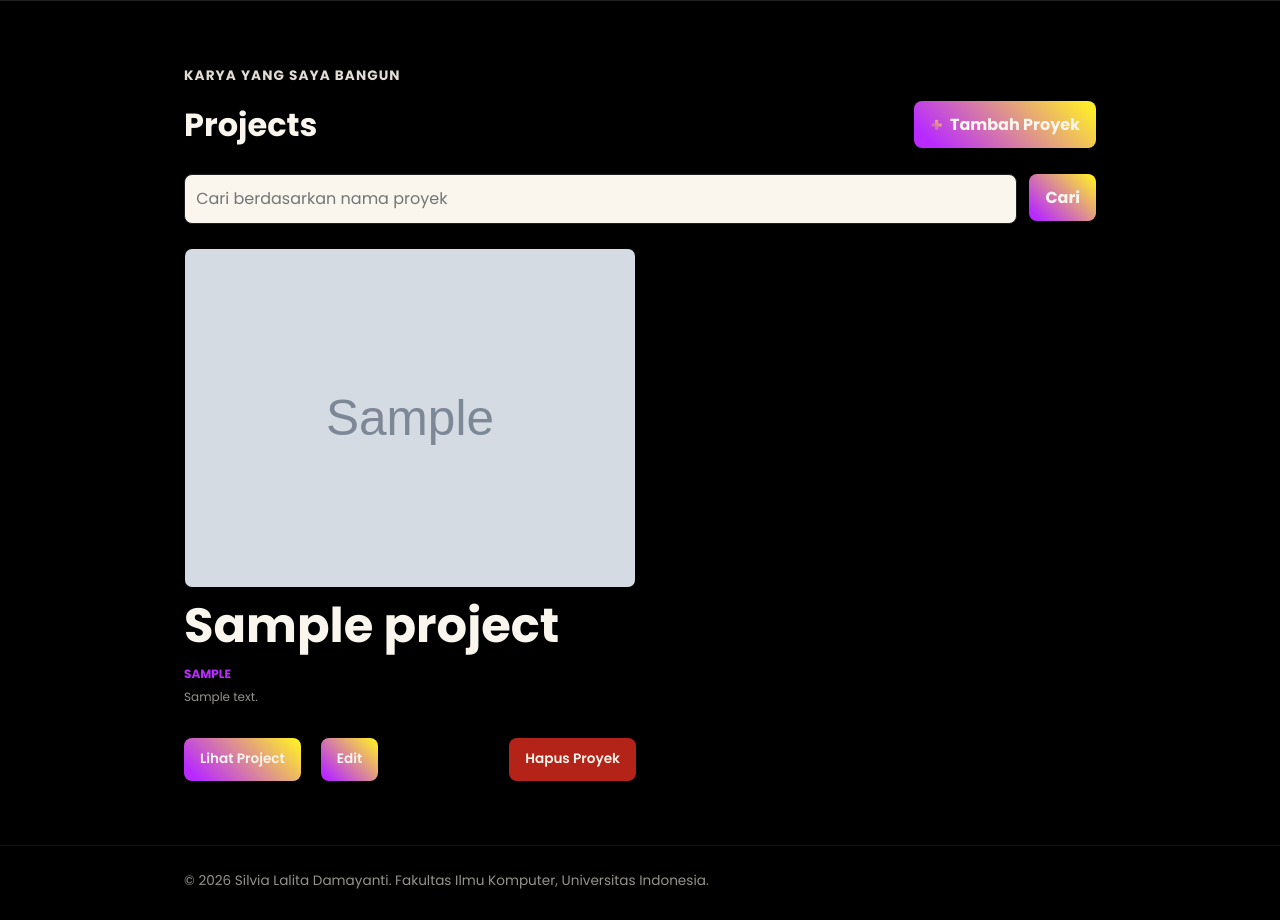
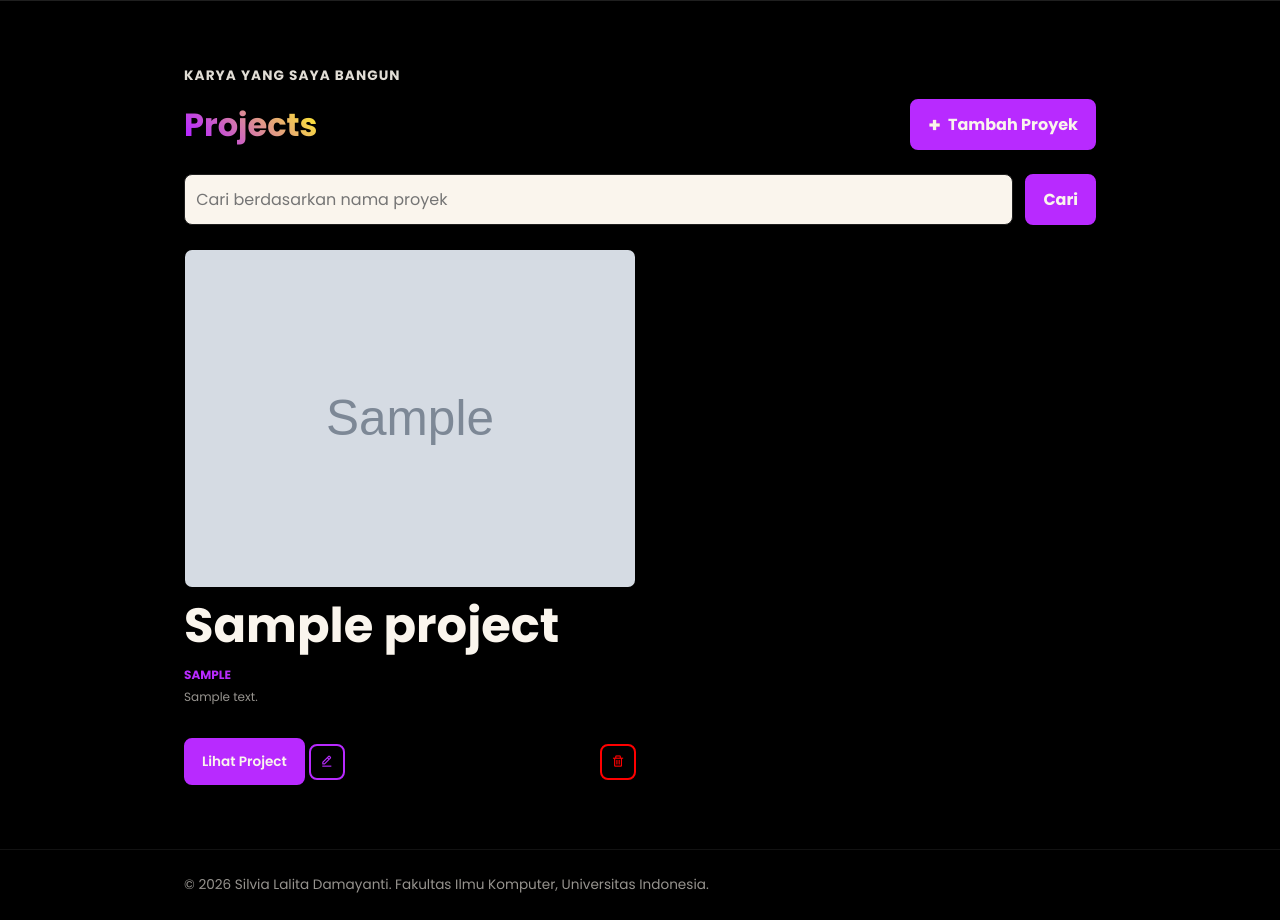
Before and after one commit to silvialalita/myportofolio, a Django app: page /projects/ in a window 1280 px wide. Shown: the part 74-994 px from the top of the page. Before the commit the page ends 963 px from the top, so only its background shows below. Run offline with Django 5.2, Linux system fonts and the light colour scheme; tables that the repository leaves empty hold one stand-in row (values such as "Sample post"); grey boxes marked "Sample" are stand-in pictures; some libraries are stand-ins or nearby versions.

Commit message:
style: improve buttons and forms UI

```diff
--- a/static/css/style.css
+++ b/static/css/style.css
@@ -578,7 +578,8 @@ span{
 }
 
 .form-group input,
-.form-group textarea {
+.form-group textarea,
+.form-group select {
     width: 100%;
     box-sizing: border-box;
     padding: 0.7rem;
@@ -591,9 +592,10 @@ span{
 }
 
 .form-group input:focus,
-.form-group textarea:focus {
+.form-group textarea:focus,
+.form-group select:focus {
     outline: 2px solid var(--accent);
-    border-color: var(--accent);
+    border-color: var(--line);
 }
 
 .form-error {
@@ -605,10 +607,10 @@ span{
 .button {
     display: inline-block;
     height: fit-content;
-    border: 0;
+    border: 2px solid var(--accent-dark);
     border-radius: var(--radius);
     padding: 0.65rem 1rem;
-    background: var(--gradient-primary);
+    background: var(--accent-dark);
     color: var(--ink);
     cursor: pointer;
     font: inherit;
@@ -617,7 +619,22 @@ span{
 }
 
 .button-secondary {
-    background: red;
+    background: var(--line);
+    border: 2px solid var(--accent-dark);
+    color: var(--accent-dark);
+
+}
+
+.button-tertiary{
+    width: 2.25rem;
+    height: 2.25rem;
+
+    display: flex;
+    align-items: center;
+    justify-content: center;
+
+    background-color: transparent;
+    color: var(--accent-dark);
 }
 
 
@@ -662,6 +679,7 @@ span{
 .project-add-button span {
     font-size: 1.25rem;
     line-height: 1;
+    color: var(--ink);
 }
 
 .project-search {
@@ -690,7 +708,7 @@ span{
     display: flex;
     align-items: center;
     flex-wrap: wrap;
-    gap: 20px;
+    gap: 4px;
     margin-top: 1rem;
 }
 
@@ -741,7 +759,8 @@ span{
     height: 100%;
     border: 0;
     padding: 0;
-    background: rgba(28, 25, 23, 0.58);
+    background: var(--line);
+    opacity: var(--opacity);
     cursor: default;
 }
 
@@ -754,15 +773,16 @@ span{
     border: 1px solid var(--line);
     border-radius: var(--radius);
     box-shadow: 0 1rem 3rem rgba(28, 25, 23, 0.22);
+    color: var(--ink);
 }
 
 .project-delete-modal__content h2 {
     margin: 0 0 0.75rem;
-    font-family:
-        "Space Grotesk",
-        -apple-system,
-        sans-serif;
     font-size: 1.5rem;
+}
+
+.project-delete-modal__content p {
+    opacity: var(--opacity);
 }
 
 .project-delete-modal__close {
@@ -772,7 +792,7 @@ span{
     border: 0;
     padding: 0;
     background: transparent;
-    color: var(--text-muted);
+    color: var(--ink);
     font-size: 1.8rem;
     line-height: 1;
     cursor: pointer;
@@ -786,7 +806,13 @@ span{
 }
 
 .button-danger {
-    background: #b42318;
+    color: red;
+    border-color: red;
+}
+
+.button-p-danger{
+    background-color: red;
+    border-color: red;
 }
 
 @media (max-width: 600px) {
--- a/templates/base.html
+++ b/templates/base.html
@@ -7,6 +7,8 @@
     <title>{{ name }} - Portfolio</title>
     <link rel="preconnect" href="https://fonts.googleapis.com">
     <link rel="preconnect" href="https://fonts.gstatic.com" crossorigin>
+    <!-- Basic Icons -->
+    <link href="https://cdn.boxicons.com/3.0.8/fonts/basic/boxicons.min.css" rel="stylesheet">
     <!-- Brand Icons -->
     <link href="https://cdn.boxicons.com/3.0.8/fonts/brands/boxicons-brands.min.css" rel="stylesheet">
     <link href="https://fonts.googleapis.com/css2?family=Poppins:ital,wght@0,100;0,200;0,300;0,400;0,500;0,600;0,700;0,800;0,900;1,100;1,200;1,300;1,400;1,500;1,600;1,700;1,800;1,900&display=swap" rel="stylesheet">
--- a/templates/components/experience_delete_modal.html
+++ b/templates/components/experience_delete_modal.html
@@ -1,10 +1,10 @@
 <p class="experience-status">
     <button type="button"
-            class="button button-danger"
+            class="button button-tertiary button-danger"
             popovertarget="delete-experience-{{ experience.id }}"
             aria-label="Hapus {{ experience.title }}"
             title="Hapus experience">
-        Hapus Experience
+        <i class="bx bx-trash" aria-hidden="true"></i>
     </button>
 </p>
 
@@ -51,7 +51,7 @@
                   action="{% url 'main:delete_experience' experience.id %}">
                 {% csrf_token %}
 
-                <button type="submit" class="button button-danger">
+                <button type="submit" class="button button-p-danger">
                     Ya, Hapus
                 </button>
             </form>
--- a/templates/components/project_delete_modal.html
+++ b/templates/components/project_delete_modal.html
@@ -1,10 +1,10 @@
 <p class="experience-status">
     <button type="button"
-            class="button button-danger"
+            class="button button-tertiary button-danger"
             popovertarget="delete-project-{{ project.id }}"
             aria-label="Hapus {{ project.title }}"
             title="Hapus proyek">
-        Hapus Proyek
+        <i class="bx bx-trash" aria-hidden="true"></i>
     </button>
 </p>
 <div id="delete-project-{{ project.id }}"
@@ -36,7 +36,7 @@
                     popovertargetaction="hide">Batal</button>
             <form method="post" action="{% url 'main:delete_project' project.id %}">
                 {% csrf_token %}
-                <button type="submit" class="button button-danger">Ya, Hapus</button>
+                <button type="submit" class="button button-p-danger">Ya, Hapus</button>
             </form>
         </div>
     </div>
--- a/templates/project.html
+++ b/templates/project.html
@@ -8,7 +8,7 @@
             <div class="container">
                 <p class="section-kicker">Karya yang saya bangun</p>
                 <div class="project-header">
-                    <h1>Projects</h1>
+                    <h1><span> Projects </span></h1>
                     <a href="{% url 'main:create_project' %}"
                        class="button project-add-button">
                         <span aria-hidden="true">+</span>
@@ -43,7 +43,12 @@
                                         <a href="{{ project.project_url }}" class="button">Lihat Project</a>
                                     {% endif %}
 
-                                    <a href="{% url 'main:update_project' project.id %}" class="button button-tertiary">Edit</a>
+                                    <a href="{% url 'main:update_project' project.id %}"
+                                        class="button button-tertiary"
+                                        aria-label="Edit {{ project.title }}"
+                                        title="Edit Project">
+                                        <i class='bx bx-edit-alt' aria-hidden="true"></i>
+                                    </a>
                                     {% include "components/project_delete_modal.html" with project=project %}
                                 </div>
                             </div>
```
Also changed, not shown: templates/experience.html (+5 -3 lines).
